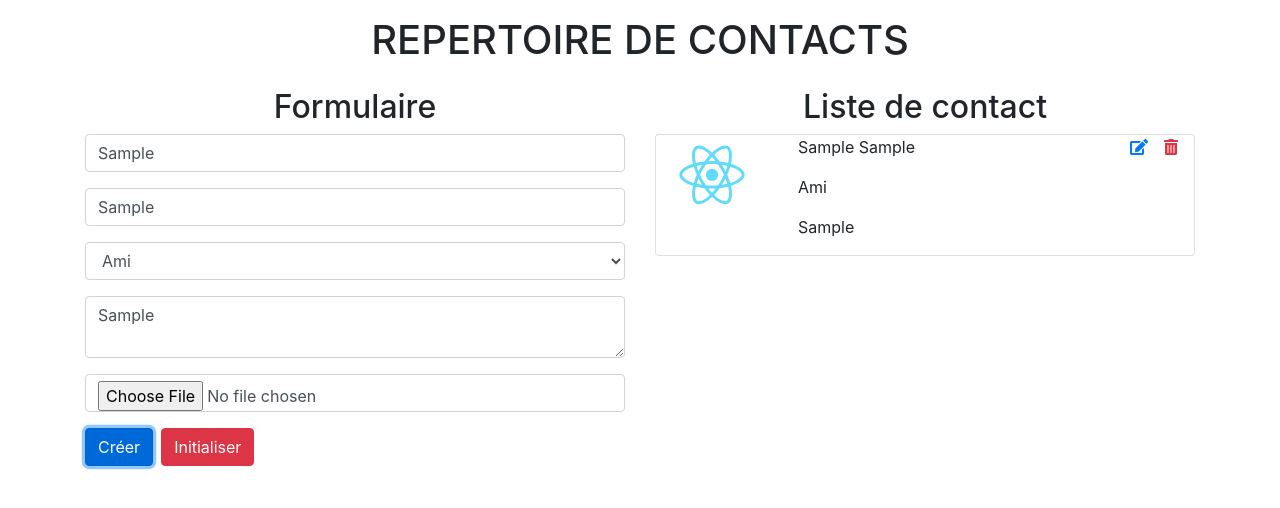
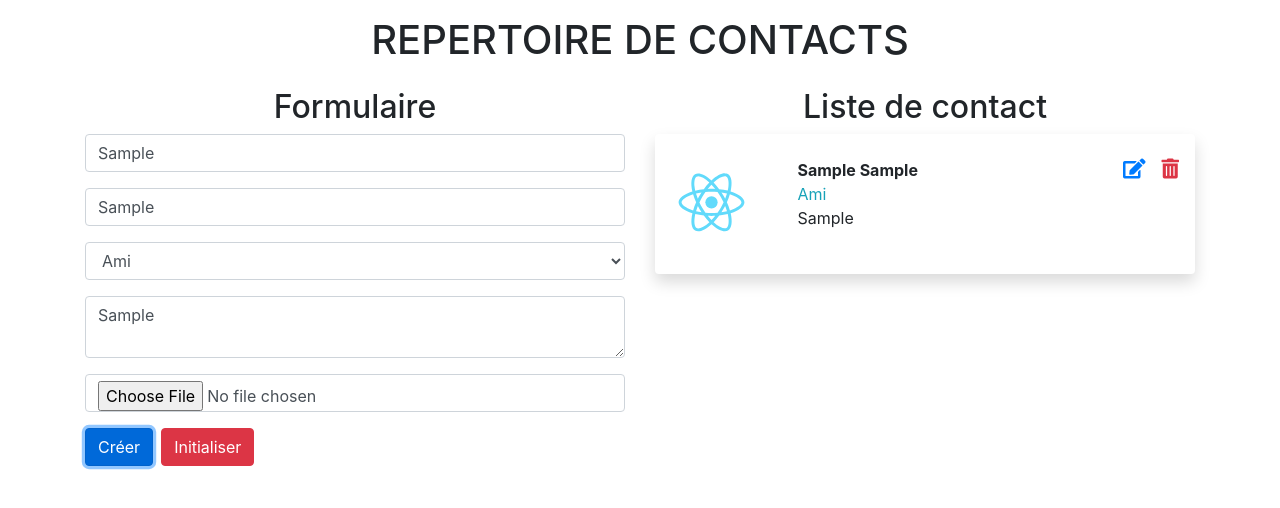
Before and after one commit to KinshasaDigitalAcademy/formulaire-react, a React (Create React App) app: page / in a window 1280 px wide. Both pictures are taken after typing "Sample", "Sample", "Sample" into the empty fields and a click on the button "Créer". Shown: the top 508 px of the page. Built offline with nearby package versions, Linux system fonts and the light colour scheme.

Commit message:
Redesign cards

```diff
--- a/src/App.css
+++ b/src/App.css
@@ -3,8 +3,13 @@
 }
 .cursor-pointer{
   cursor: pointer;
+  font-size: 20px;
 }
 .cursor-pointer:hover{
   transform: scale(1.4);
   transition: .3s ease-in-out;
 }
+
+.card {
+  height: 140px !important;
+}
--- a/src/Components/Card.js
+++ b/src/Components/Card.js
@@ -6,14 +6,14 @@ class Card extends Component {
     render() {
         const { image, nom, prenom, groupe, bio } = this.props
         return (
-            <div className='card'>
+            <div className='card shadow shadow-md border-0 mb-3 pt-4'>
                 <div className="row">
-                    <div className="col-3">
+                    <div className="col-3 d-flex align-items-center">
                         <img src={image} className='img-fluid rounded-circle'/>
                     </div>
-                    <div className="col-9">
-                        <p><span>{nom} </span><span>{prenom}</span></p>
-                        <p>{groupe}</p>
+                    <div className="col-9 d-flex flex-column">
+                        <span className="font-weight-bold">{nom} {prenom}</span>
+                        <span className="text-info">{groupe}</span>
                         <p>{bio}</p>
 
                     </div>
```
Also changed, not shown: 1 other file (tests, documents, lock files or other folders).
